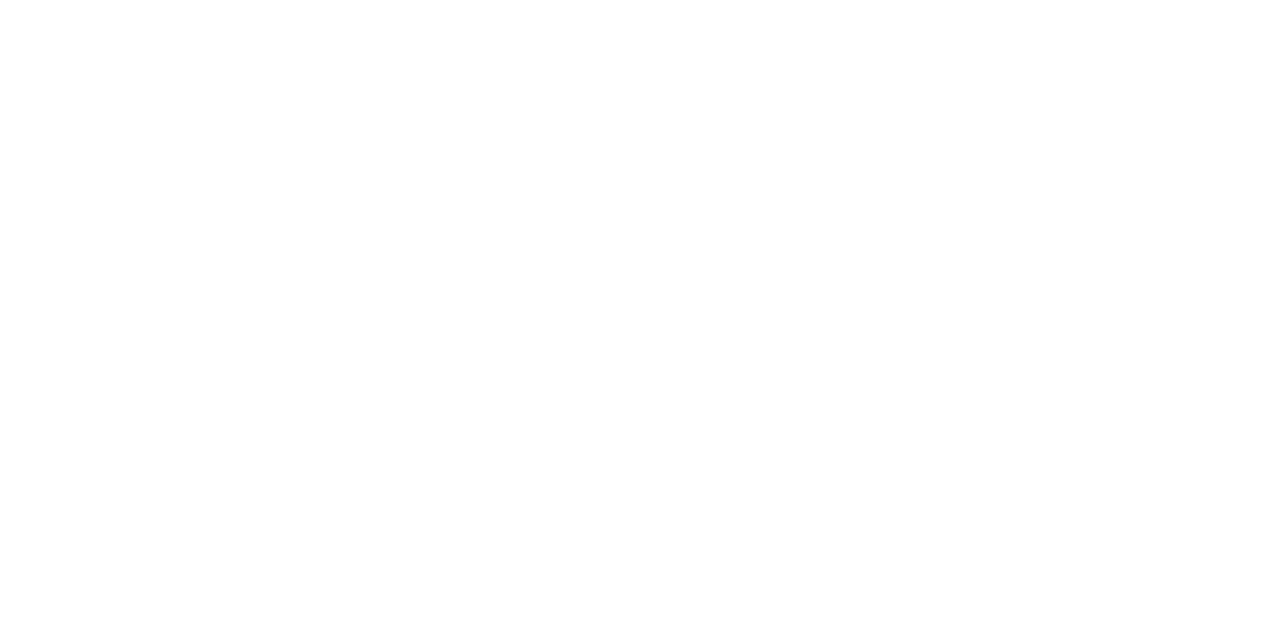
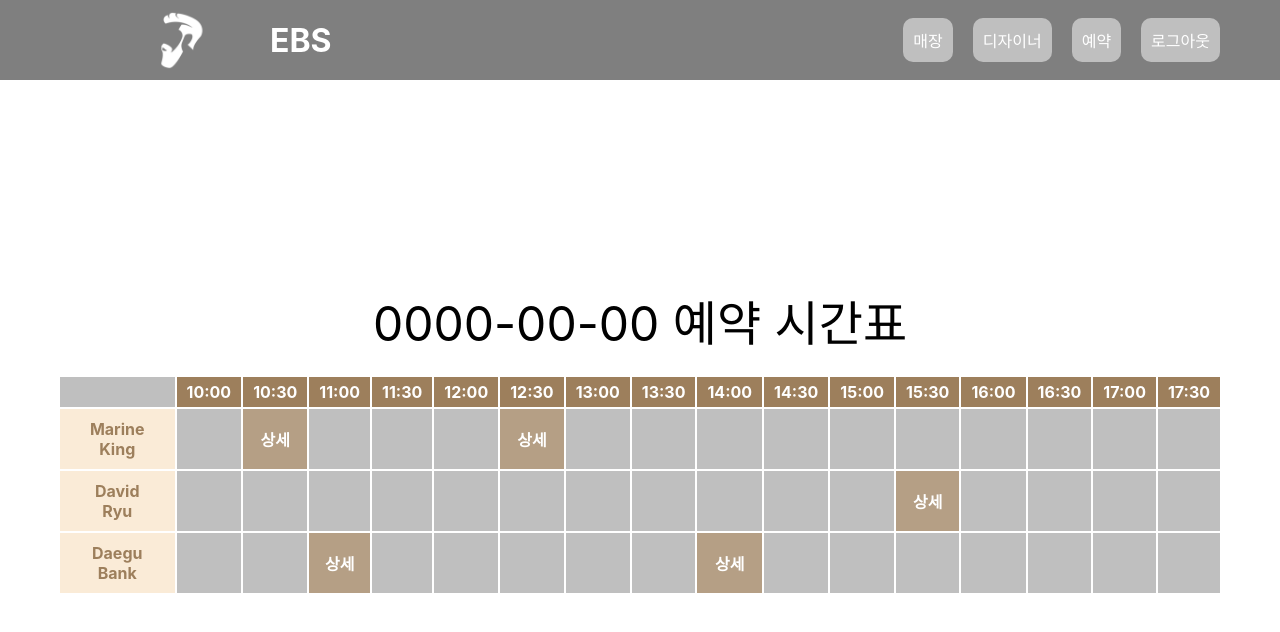
Before and after one commit to ris2131/ssafyEBSMirror, a React (Create React App) app in the folder business-fe/: page /schedule in a window 1280 px wide. Before the commit this address had no page. Shown: the top 632 px of the page. Built offline with nearby package versions, Linux system fonts and the light colour scheme.

Commit message:
Feat: 예약 시간표 구현중

```diff
--- a/business-fe/src/App.js
+++ b/business-fe/src/App.js
@@ -14,6 +14,7 @@ import SignUp from './pages/Auth/SignUp';
 import Info from "./pages/Info/Info";
 import Designer from './pages/Designer/Designer';
 import DesignerAdd from './pages/Designer/DesignerAdd';
+import TimeSheet from "./pages/Schedule/TimeSheet";
 
 function App() {
   //const dispatch = useDispatch();
@@ -45,14 +46,18 @@ function App() {
 
         {/* 회원가입 */}
         <Route path="/signup" element={<SignUp/>} />
+
         {/*점주 정보 수정*/}
         <Route path="/info" element={<Info/>}/>
 
-
         {/* 디자이너 관리 페이지 */}
         <Route path="/designer" element={<Designer/>}/>
+
         {/* 디자이너 추가 페이지 */}
         <Route path="/designer/add" element={<DesignerAdd/>}/>
+
+        {/* 디자이너 추가 페이지 */}
+        <Route path="/schedule" element={<TimeSheet/>}/>
       </Routes>
     </div>
   );
--- a/business-fe/src/components/NavBar.js
+++ b/business-fe/src/components/NavBar.js
@@ -65,19 +65,17 @@ const NavBar = () => {
     navigate("/");
   };
 
-  // const manage = () => {
-  //   localStorage.removeItem("token");
-  //   navigate("/login");
-  // };
+  const info = () => {
+    navigate("/info");
+  };
 
   const designer = () => {
     navigate("/designer");
   };
 
-  // const reservation = () => {
-  //   localStorage.removeItem("token");
-  //   navigate("/reservation");
-  // };
+  const schedule = () => {
+    navigate("/schedule");
+  };
 
   const logout = () => {
     localStorage.removeItem("token");
@@ -91,9 +89,9 @@ const NavBar = () => {
         <TitleH1>EBS</TitleH1>
         <SpringSpan></SpringSpan>
         <MenuNav>
-          <MenuButton>매장</MenuButton>
+          <MenuButton onClick={info}>매장</MenuButton>
           <MenuButton onClick={designer}>디자이너</MenuButton>
-          <MenuButton>예약</MenuButton>
+          <MenuButton onClick={schedule}>예약</MenuButton>
           <MenuButton onClick={logout}>로그아웃</MenuButton>
         </MenuNav>
       </NavHeader>
--- a/business-fe/src/pages/Main/Home.js
+++ b/business-fe/src/pages/Main/Home.js
@@ -108,7 +108,11 @@ const Home = () => {
   //디자이너 페이지 ㄱ
   const handleDesigner = () =>{
     navigate("/designer");
-  }
+  };
+  //디자이너 페이지 ㄱ
+  const handleSchedule = () =>{
+    navigate("/schedule");
+  };
   //등록.
   const handleRegistration= () =>{
     dispatch(registerinfo())
@@ -142,7 +146,7 @@ const Home = () => {
           </SSection>
           {isVisible ? (
             // 예약정보
-            <SSection className={"schedule"}>
+            <SSection className={"schedule"} onClick={handleSchedule}>
               <div>{scheduleStr}</div>
             </SSection>
           ):(
--- /dev/null
+++ b/business-fe/src/pages/Schedule/TimeSheet.js
@@ -0,0 +1,192 @@
+import NavBar from "../../components/NavBar";
+import styled from "styled-components";
+
+const ScheduleMain = styled.main`
+  display: flex;
+  flex: 1;
+  flex-direction: column;
+  justify-content: center;
+  padding: 20px 100px;
+`;
+
+const ScheduleSection = styled.section`
+  display: flex;
+  flex-direction: column;
+  justify-content: center;
+  align-items: center;
+  flex: 1;
+  //background-color: #cfcfcf;
+  padding: 40px;
+  //box-shadow: #3f3f3f 10px 10px 5px;
+`;
+
+const TitleDiv = styled.div`
+  font-size: 48px;
+  margin-bottom: 20px;
+
+`;
+
+const TimeTable = styled.table`
+  color: #ffffff;
+`;
+
+const TimeTableHead = styled.thead`
+  background-color: #9D7F5C;
+`;
+
+const TimeTableHeadRow = styled.tr`
+`;
+
+const TimeTableHeadMain = styled.th`
+  background-color: #bfbfbf;
+`;
+
+const TimeTableHeadData = styled.th`
+  padding: 5px 10px;
+`;
+
+const TimeTableBody = styled.tbody`
+`;
+
+const TimeTableRow = styled.tr`
+`;
+
+const TimeTableDesignerName = styled.th`
+  background-color: antiquewhite;
+  padding: 10px 30px;
+  color: #9D7F5C;
+`;
+
+const TimeTableData = styled.td`
+  background-color: #bfbfbf;
+
+  &.reserved {
+    background-color: #9D7F5Cbf;
+    cursor: pointer;
+    font-weight: bold;
+  }
+`;
+
+const TimeSheet = () => {
+  const time = ["10:00", "10:30", "11:00", "11:30", "12:00", "12:30", "13:00", "13:30", "14:00", "14:30", "15:00", "15:30", "16:00", "16:30", "17:00", "17:30",];
+  const designers = [
+    {
+      "name": "Marine King",
+      "description": "돌격컷의 제왕",
+      "photo": "https://business.ssafy-ebs.com/download/designer3.png",
+      "designer_seq": 1
+    },
+    {
+      "name": "David Ryu",
+      "description": "투블럭 마스터",
+      "photo": "https://business.ssafy-ebs.com/download/designer2.png",
+      "designer_seq": 2
+    },
+    {
+      "name": "Daegu Bank",
+      "description": "은행나무컷 마스터",
+      "photo": "https://business.ssafy-ebs.com/download/designer2.png",
+      "designer_seq": 3
+    }
+  ];
+  const reservations = [
+    {
+      "name": "Marine King",
+      "photo": "https://business.ssafy-ebs.com/download/designer1.png",
+      "time": "2022-11-06 12:30:00",
+      "reservation_seq": 1,
+      "designer_seq": 1
+    },
+    {
+      "name": "Marine King",
+      "photo": "https://business.ssafy-ebs.com/download/designer1.png",
+      "time": "2022-11-06 10:30:00",
+      "reservation_seq": 6,
+      "designer_seq": 1
+    },
+    {
+      "name": "David Ryu",
+      "photo": "https://business.ssafy-ebs.com/download/designer1.png",
+      "time": "2022-11-06 15:30:00",
+      "reservation_seq": 7,
+      "designer_seq": 2
+    },
+    {
+      "name": "Daegu Bank",
+      "photo": "https://business.ssafy-ebs.com/download/designer1.png",
+      "time": "2022-11-06 11:00:00",
+      "reservation_seq": 8,
+      "designer_seq": 3
+    },
+    {
+      "name": "Daegu Bank",
+      "photo": "https://business.ssafy-ebs.com/download/designer1.png",
+      "time": "2022-11-06 14:00:00",
+      "reservation_seq": 9,
+      "designer_seq": 3
+    },
+  ];
+
+  function isReserved(designerName, timeStr) {
+    let result = 0;
+    reservations.forEach((reservation) => {
+      if (reservation["name"] === designerName && reservation["time"].slice(11, 16) === timeStr) {
+        result = reservation["reservation_seq"];
+      }
+    });
+    return result;
+  }
+
+  return (
+    <>
+      <NavBar></NavBar>
+      <ScheduleMain>
+        <ScheduleSection>
+          <TitleDiv>0000-00-00 예약 시간표</TitleDiv>
+          <TimeTable>
+            <TimeTableHead>
+              <TimeTableHeadRow>
+                <TimeTableHeadMain></TimeTableHeadMain>
+                {
+                  time.length ?
+                    time.map((timeStr) => {
+                      return (
+                        <TimeTableHeadData key={timeStr}>{timeStr}</TimeTableHeadData>
+                      );
+                    }) :
+                    <></>
+                }
+              </TimeTableHeadRow>
+            </TimeTableHead>
+            <TimeTableBody>
+              {
+                designers.length ?
+                  designers.map((designer) => {
+                    return (
+                      <TimeTableRow key={designer["name"]}>
+                        <TimeTableDesignerName>{designer["name"]}</TimeTableDesignerName>
+                        {
+                          time.length ?
+                            time.map((timeStr) => {
+                              return (
+                                isReserved(designer["name"], timeStr) === 0 ?
+                                  <TimeTableData key={timeStr}></TimeTableData> :
+                                  <TimeTableData className={"reserved"} key={timeStr}>상세</TimeTableData>
+                              );
+                            }) :
+                            <></>
+                        }
+                      </TimeTableRow>
+                    );
+                  }) :
+                  <></>
+              }
+            </TimeTableBody>
+          </TimeTable>
+        </ScheduleSection>
+      </ScheduleMain>
+    </>
+  );
+}
+
+export default TimeSheet;
```
